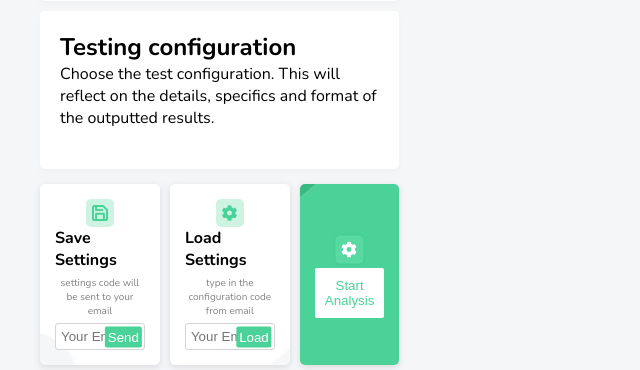
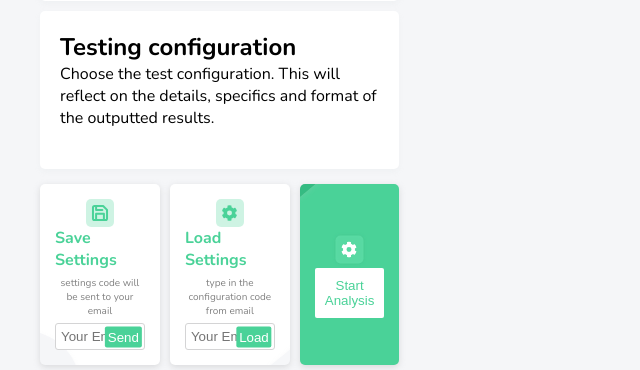
Before and after one commit to solmari323/pedestrain-trajectory, a Django app: page / in a window 1280 px wide. Shown: the part 765-1135 px from the top of the page, without its empty margins (0-640 px from the left). Run offline with Django 3.2, Linux system fonts and the light colour scheme; parts of the project's set-up code (start-up, migrations or seed data) failed here and were passed over; some libraries are stand-ins or nearby versions.

Commit message:
minor font colour change

```diff
--- a/tp/apps/frontend/static/index.css
+++ b/tp/apps/frontend/static/index.css
@@ -248,3 +248,8 @@ body {
   padding-right: 30px;
   box-sizing: border-box;
 }
+
+.load h3,
+.save h3 {
+  color: #4ad298;
+}
```
